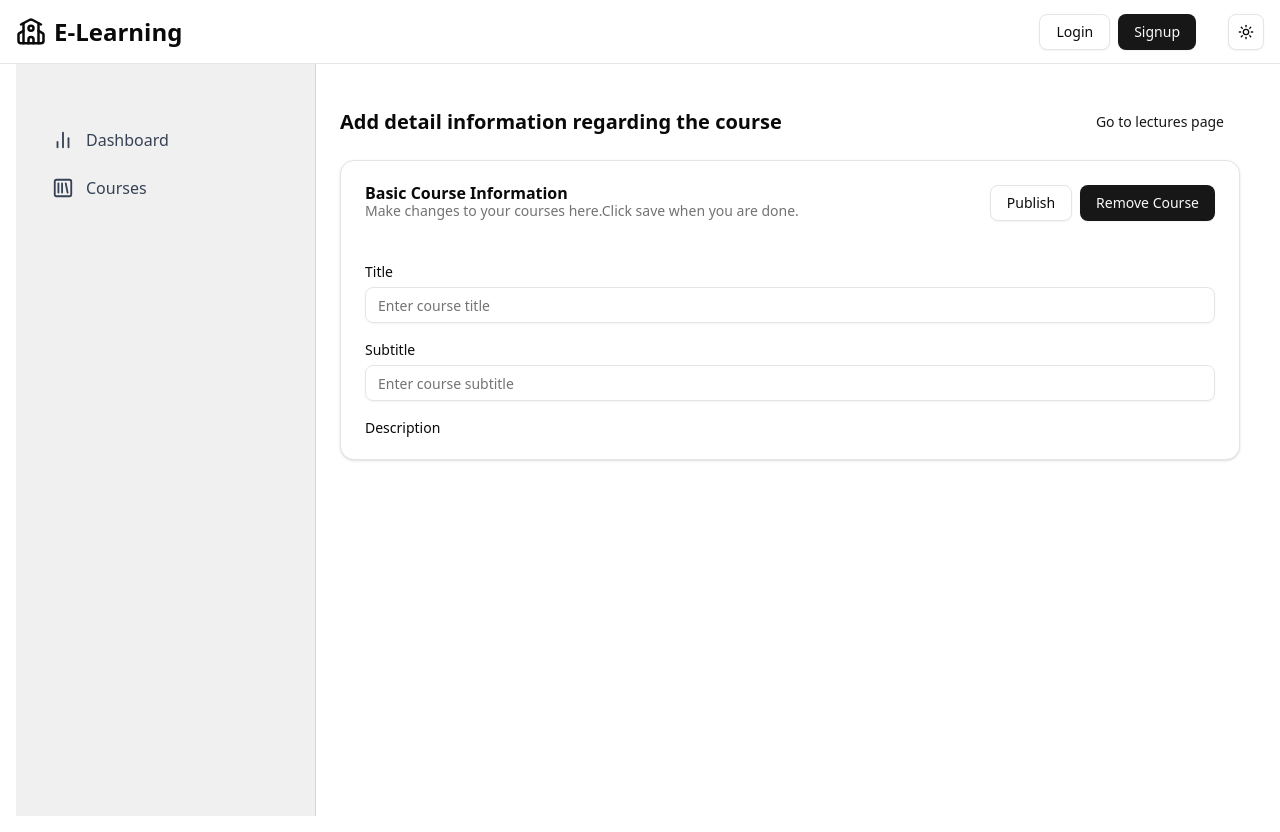
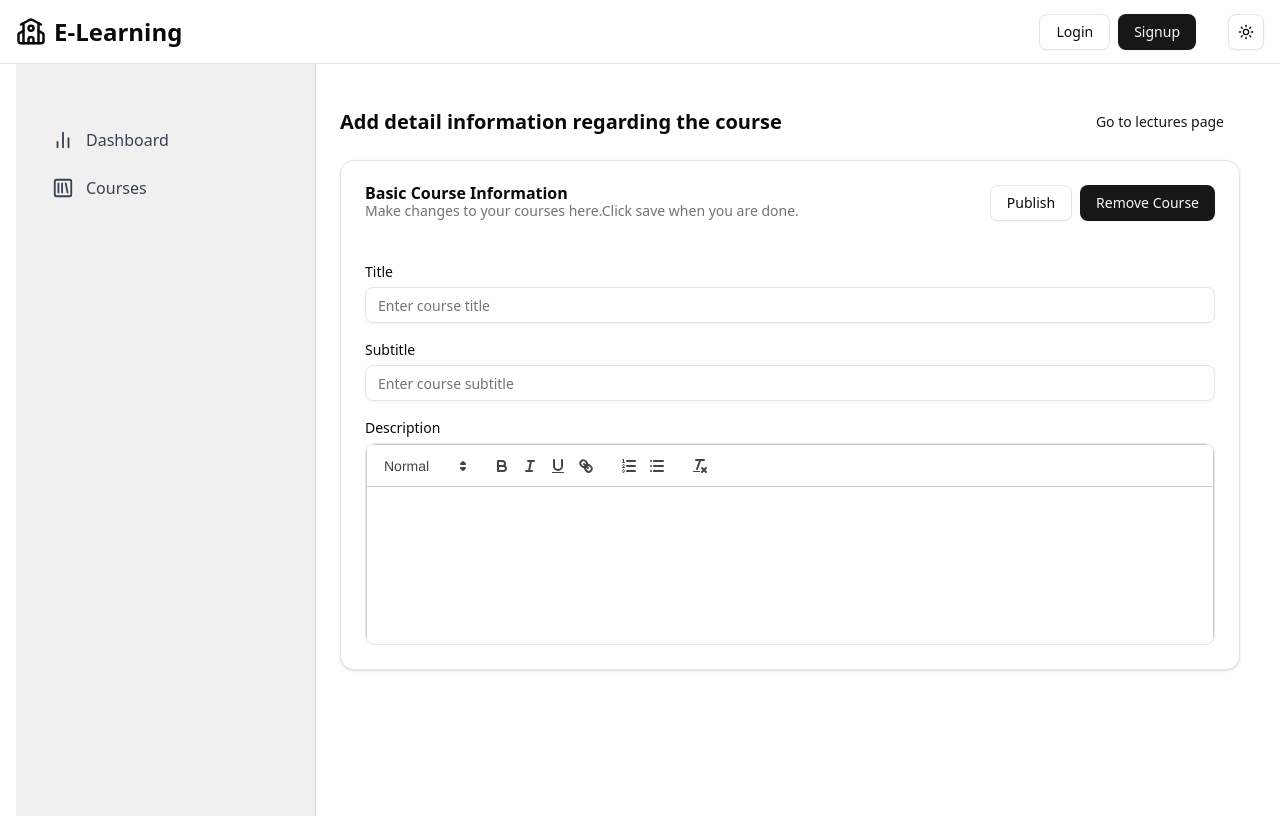
Before and after one commit to anshgera28/Lms-pro, a React (Vite) app in the folder client/: page /admin/course/1 in a window 1280 px wide. Built offline with nearby package versions, Linux system fonts and the light colour scheme; no server answers.

Commit message:
Update dependencies and integrate Tiptap for rich text editing; refactor CourseTab to include RichTextEditor component. Upgrade React and related packages to version 18.x, and adjust package-lock.json accordingly.

```diff
--- /dev/null
+++ b/client/src/components/ui/RichTextEditor.jsx
@@ -0,0 +1,22 @@
+// src/components/ui/RichTextEditor.jsx
+
+import React, { useState } from 'react';
+import ReactQuill from 'react-quill';
+import 'react-quill/dist/quill.snow.css';
+
+function RichTextEditor() {
+  const [value, setValue] = useState('');
+
+  return (
+    <div className="border rounded-lg overflow-hidden">
+      <ReactQuill
+        theme="snow"
+        value={value}
+        onChange={setValue}
+        className="h-[200px] border-0"
+      />
+    </div>
+  );
+}
+
+export default RichTextEditor;
--- a/client/src/pages/admin/course/CourseTab.jsx
+++ b/client/src/pages/admin/course/CourseTab.jsx
@@ -3,6 +3,11 @@ import { Card, CardHeader, CardTitle,CardDescription, CardContent } from '@/comp
 import React from 'react'
 import { Label } from '@/components/ui/label'
 import { Input } from '@/components/ui/input'
+import RichTextEditor from '@/components/ui/RichTextEditor'
+
+
+
+
 
 const CourseTab = () => {
     const isPublished = false;
@@ -40,7 +45,7 @@ const CourseTab = () => {
             <div className='space-y-4 mt-5'>
               <div className='space-y-2'>
                 <Label>Description</Label>
-                {/* <RichTextEditor /> */}
+               <RichTextEditor />
                 </div>
             </div>
         </CardContent>
```
Also changed, not shown: client/package.json (+10 -7 lines), client/src/components/ui/RichTextEditor.JSX (deleted), 1 other file (tests, documents, lock files or other folders).
